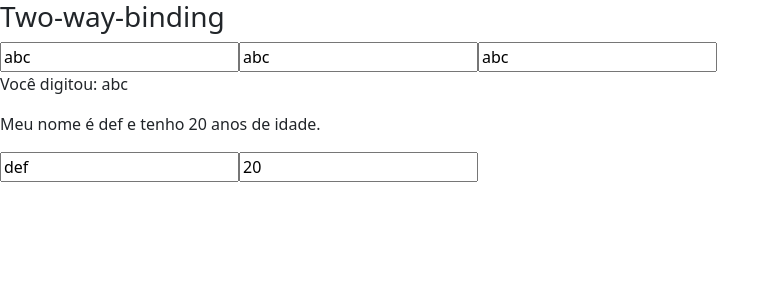
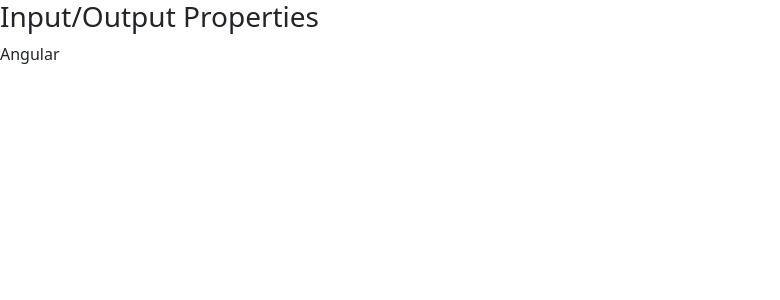
Before and after one commit to lindovaldo1/Introducao-Angular, an Angular app in the folder data-binding/: page / in a window 1280 px wide. Shown: the top 300 px of the page, without its empty margins (0-780 px from the left). Built offline with nearby package versions, Linux system fonts and the light colour scheme.

Commit message:
FEAT: Aula 13
Input properties

```diff
--- a/data-binding/src/app/app.module.ts
+++ b/data-binding/src/app/app.module.ts
@@ -7,9 +7,10 @@ import { TooltipModule } from 'ngx-bootstrap/tooltip';
 import { AppRoutingModule } from './app-routing.module';
 import { AppComponent } from './app.component';
 import { DataBindingComponent } from './data-binding/data-binding.component';
+import { InputPropertyComponent } from './input-property/input-property.component';
 
 @NgModule({
-  declarations: [AppComponent, DataBindingComponent],
+  declarations: [AppComponent, DataBindingComponent, InputPropertyComponent],
   imports: [
     BrowserModule,
     AppRoutingModule,
--- a/data-binding/src/app/data-binding/data-binding.component.html
+++ b/data-binding/src/app/data-binding/data-binding.component.html
@@ -1 +1,7 @@
-<app-meu-form></app-meu-form>
+<section class="input-output-properties">
+  <article>
+    <h3>Input/Output Properties</h3>
+
+    <app-curso [nome]="nomeDoCurso"></app-curso>
+  </article>
+</section>
--- a/data-binding/src/app/data-binding/data-binding.component.ts
+++ b/data-binding/src/app/data-binding/data-binding.component.ts
@@ -6,6 +6,8 @@ import { Component, OnInit } from '@angular/core';
   styleUrls: ['./data-binding.component.scss'],
 })
 export class DataBindingComponent implements OnInit {
+  nomeDoCurso: string = 'Angular';
+
   constructor() {}
 
   ngOnInit(): void {}
--- /dev/null
+++ b/data-binding/src/app/input-property/input-property.component.html
@@ -0,0 +1 @@
+<p>{{ nomeCurso }}</p>
--- /dev/null
+++ b/data-binding/src/app/input-property/input-property.component.ts
@@ -0,0 +1,14 @@
+import { Component, OnInit, Input } from '@angular/core';
+
+@Component({
+  selector: 'app-curso',
+  templateUrl: './input-property.component.html',
+  styleUrls: ['./input-property.component.scss'],
+})
+export class InputPropertyComponent implements OnInit {
+  @Input('nome') nomeCurso: string = '';
+
+  constructor() {}
+
+  ngOnInit(): void {}
+}
```
Also changed, not shown: data-binding/src/app/input-property/input-property.component.scss (added), 1 other file (tests, documents, lock files or other folders).
